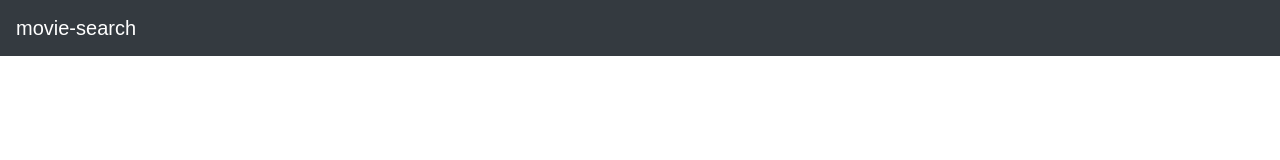
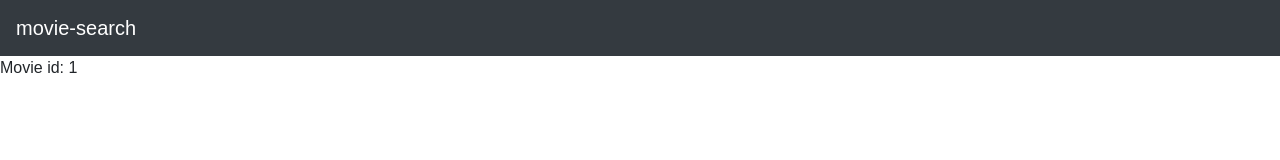
Before and after one commit to weglinskit/react-movie-search, a React (Create React App) app: page /movie/1 in a window 1280 px wide. Shown: the top 160 px of the page. Built offline with nearby package versions, Linux system fonts and the light colour scheme.

Commit message:
MovieDetails page created; Routing updated with new page;

```diff
--- a/src/App.js
+++ b/src/App.js
@@ -1,11 +1,11 @@
 import React, { Component } from 'react';
 import {
     BrowserRouter as Router,
-    Route,
-    Link
+    Route
 } from 'react-router-dom';
 
 import Home from './scenes/Home/index';
+import MovieDetails from './scenes/MovieDetails/index';
 
 /**
  * App component. Main component with routing description.
@@ -21,7 +21,8 @@ class App extends Component {
                     <nav className="navbar navbar-expand-md navbar-dark bg-dark">
                         <a className="navbar-brand" href="#">movie-search</a>
                     </nav>
-                    <Route exact path="/" component={Home} />
+                    <Route exact path="/" component={ Home } />
+                    <Route path="/movie/:id" component={ MovieDetails } />
                 </div>
             </Router>
         );
--- a/src/scenes/Home/components/MoviesList/components/MovieBox/index.js
+++ b/src/scenes/Home/components/MoviesList/components/MovieBox/index.js
@@ -1,4 +1,5 @@
 import React from 'react';
+import { Link } from 'react-router-dom';
 
 /**
  * Provides stateless functional component for rendering particular movie box
@@ -41,7 +42,7 @@ const MovieBox = (props) => {
                     <p className="card-text">
                         { abstractedDescription }
                     </p>
-                    <a href={ `/movie/${ props.movie.id }` } className="btn btn-primary">Go somewhere</a>
+                    <Link to={ `/movie/${ props.movie.id }` } className="btn btn-primary"> Details </Link>
                 </div>
             </div>
         </div>
--- /dev/null
+++ b/src/scenes/MovieDetails/index.js
@@ -0,0 +1,38 @@
+import React, { Component } from 'react';
+
+/**
+ * MovieDetails component - movie detail page. This component provides basic view with movie details.
+ *
+ * @class MovieDetails
+ * @constructor
+ * @extends Component
+ */
+class MovieDetails extends Component {
+
+    constructor() {
+        super();
+        this.state = {
+            movieId: null
+        };
+    }
+
+    componentWillMount() {
+        this.setState({
+            movieId: this.props.match.params.id
+        });
+    }
+
+    /**
+     * Returns JSX object with page description
+     *
+     * @method render
+     * @return {Object} page description in JSX syntax
+     */
+    render() {
+        return (
+            <p>Movie id: { this.state.movieId }</p>
+        );
+    }
+}
+
+export default MovieDetails;
```
